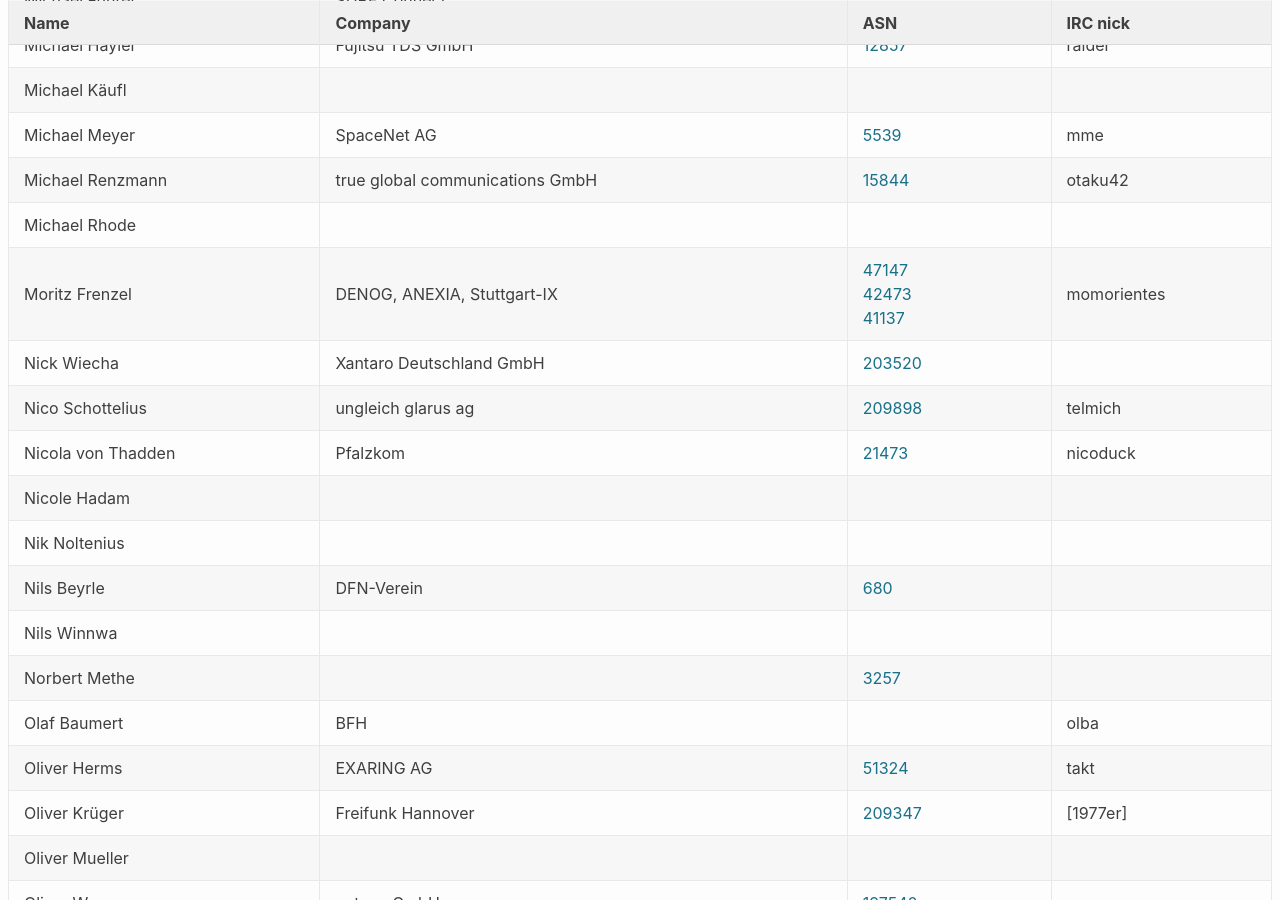
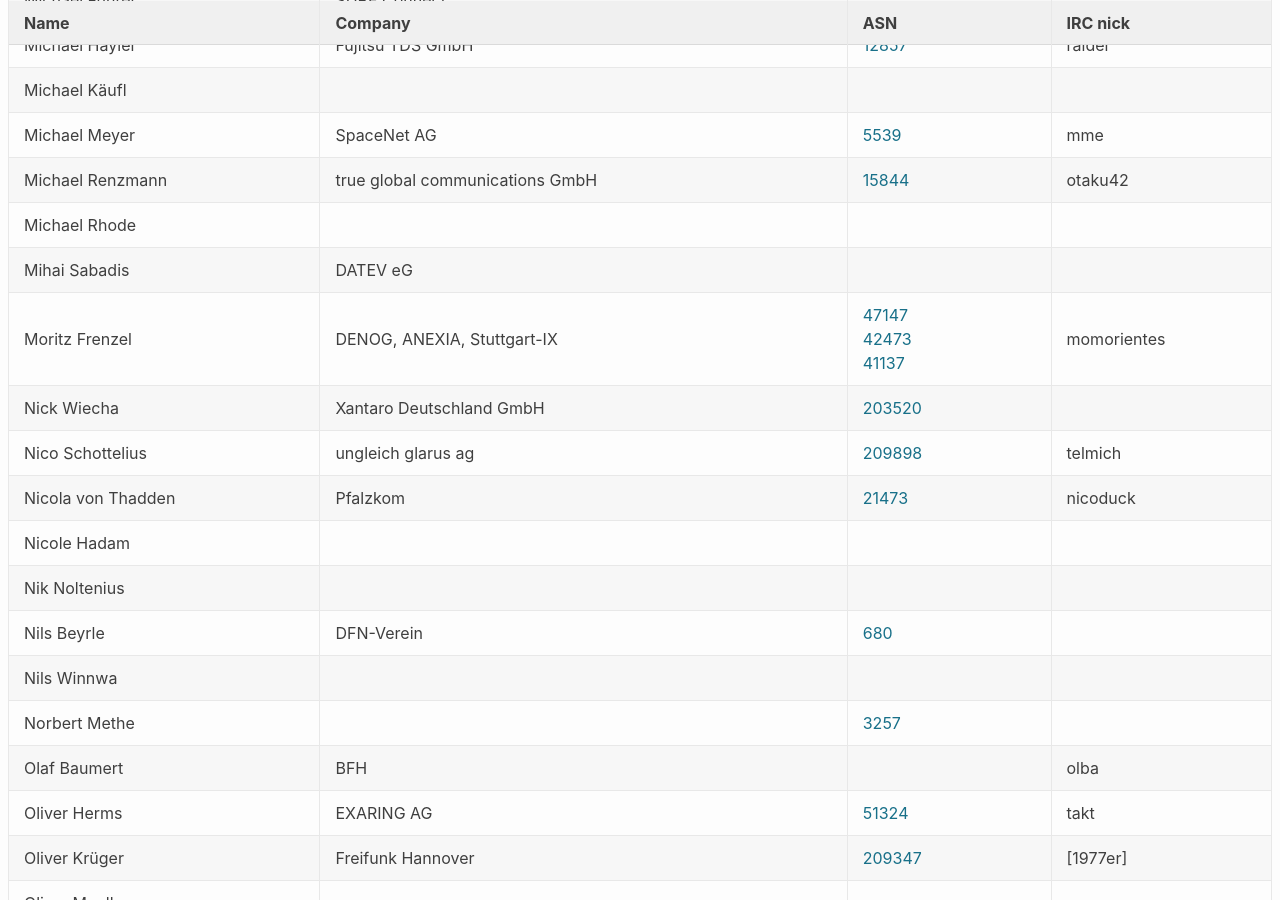
Before and after one commit to denog/pretix-attendeelist, a Jekyll site: the page built from index.markdown, in a window 1280 px wide and 900 px high, scrolled down 8749 px. Built offline with Jekyll 4.4.1, drawn with Linux system fonts in a browser that asks for light colours.

Commit message:
Latest data: Mon Oct 19 14:50:05 UTC 2020

```diff
--- a/_data/attendees.json
+++ b/_data/attendees.json
@@ -1122,6 +1122,12 @@
     "asn": "207871"
   },
   {
+    "name": "Mihai Sabadis",
+    "company": "DATEV eG",
+    "irc": null,
+    "asn": null
+  },
+  {
     "name": "Moritz Frenzel",
     "company": "DENOG, ANEXIA, Stuttgart-IX",
     "irc": "momorientes",
```
